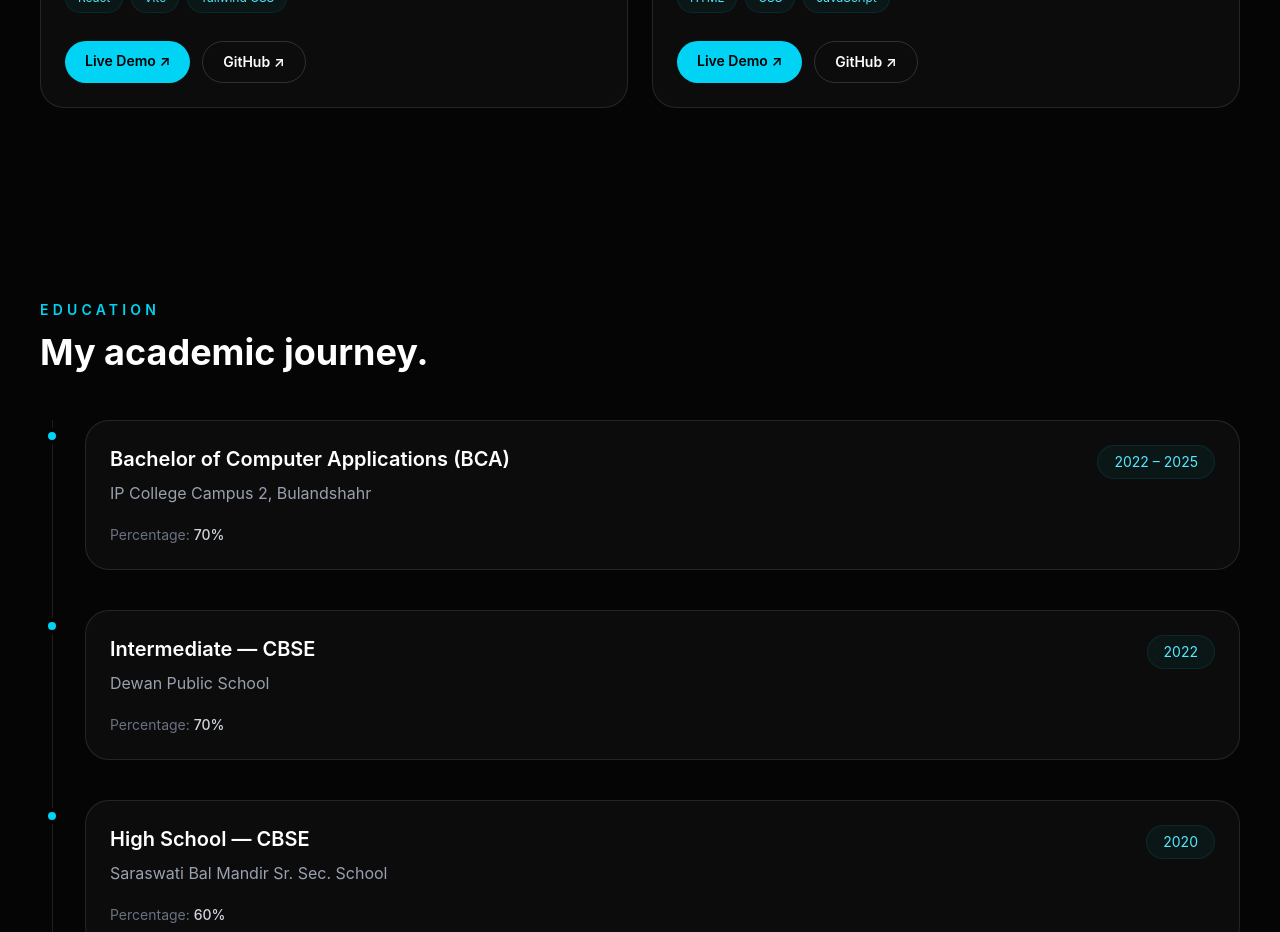
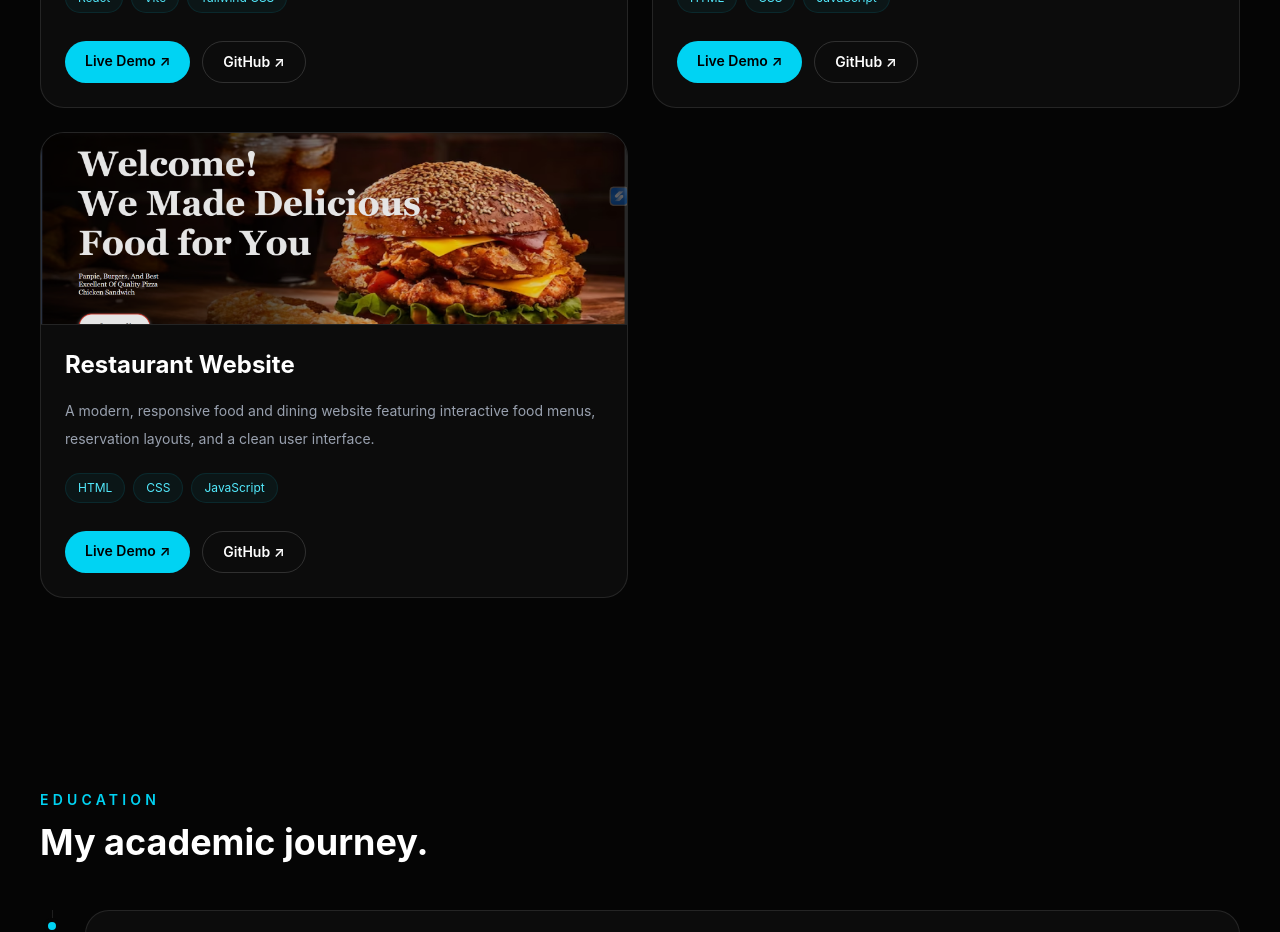
Before and after one commit to tarunkaushik00/tarunkaushik00.github.io, a React (Vite) app: page / in a window 1280 px wide. Shown: the part 3220-4152 px from the top of the page. Built offline with nearby package versions, Linux system fonts and the light colour scheme.

Commit message:
Add new project

```diff
--- a/src/components/Projects.jsx
+++ b/src/components/Projects.jsx
@@ -2,6 +2,7 @@ import netflixImage from "../assets/Projects/netflix.png";
 import xCloneImage from "../assets/Projects/x-clone.png";
 import todoImage from "../assets/Projects/todo.png";
 import spotifyImage from "../assets/Projects/spotify.png";
+import restaurantImage from "../assets/Projects/restaurant.png";
 
 const projects = [
   {
@@ -39,6 +40,15 @@ const projects = [
     tech: ["HTML", "CSS", "JavaScript"],
     live: "https://spotifyclonetk.netlify.app/",
     github: "https://github.com/tarunkaushik00/spotify-clone",
+  },
+  {
+  title: "Restaurant Website",
+  image: restaurantImage, // Apne assets folder se restaurant image import karke yahan pass karein
+  description:
+    "A modern, responsive food and dining website featuring interactive food menus, reservation layouts, and a clean user interface.",
+  tech: ["HTML", "CSS", "JavaScript"],
+  live: "https://tarunkaushik00.github.io/resturant-website/", // Agar GitHub Pages ya Netlify par live kiya ho
+  github: "https://github.com/tarunkaushik00/resturant-website",
   },
 ];
 
```
Also changed, not shown: src/assets/Projects/restaurant.png (added).
